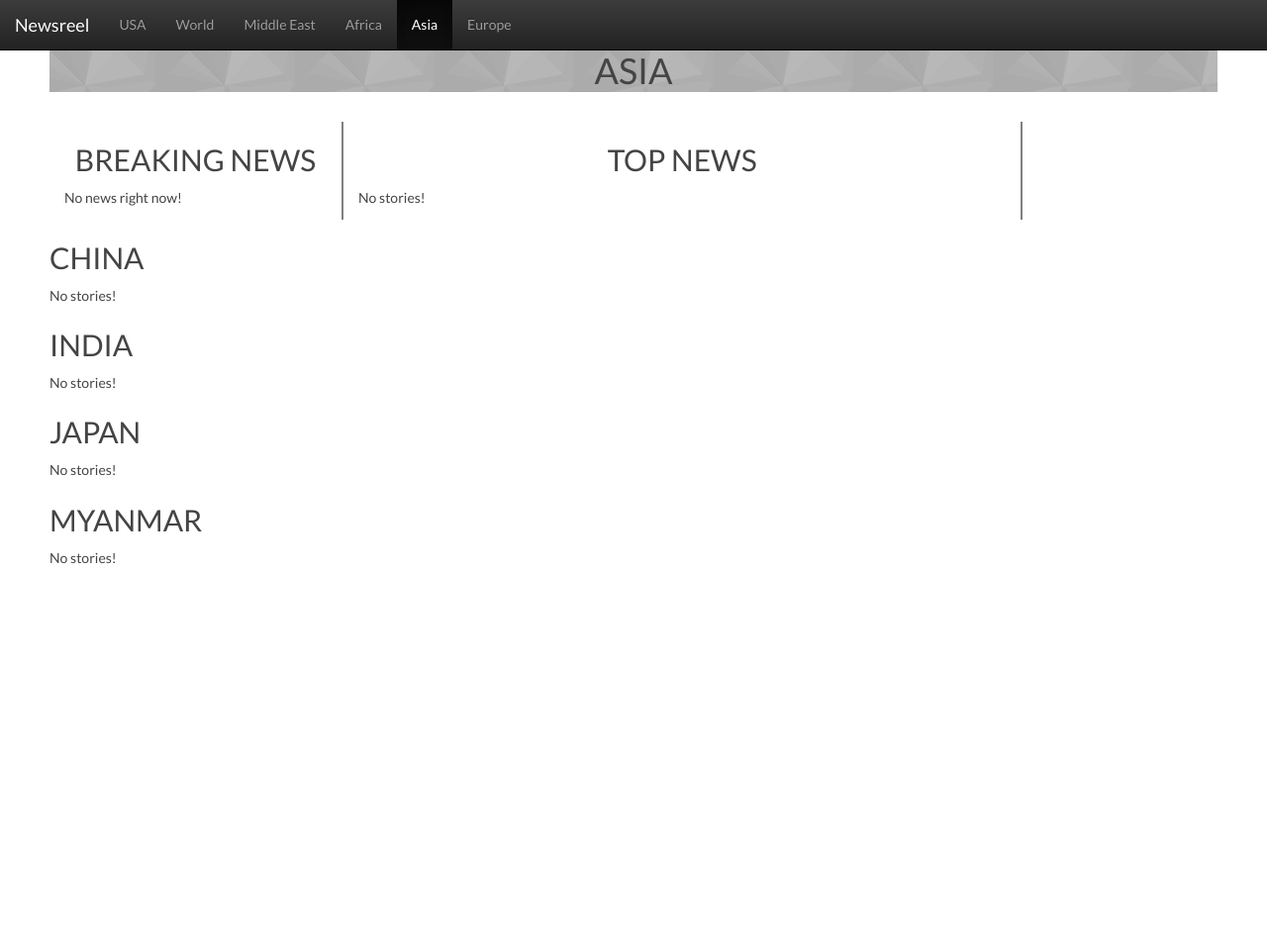
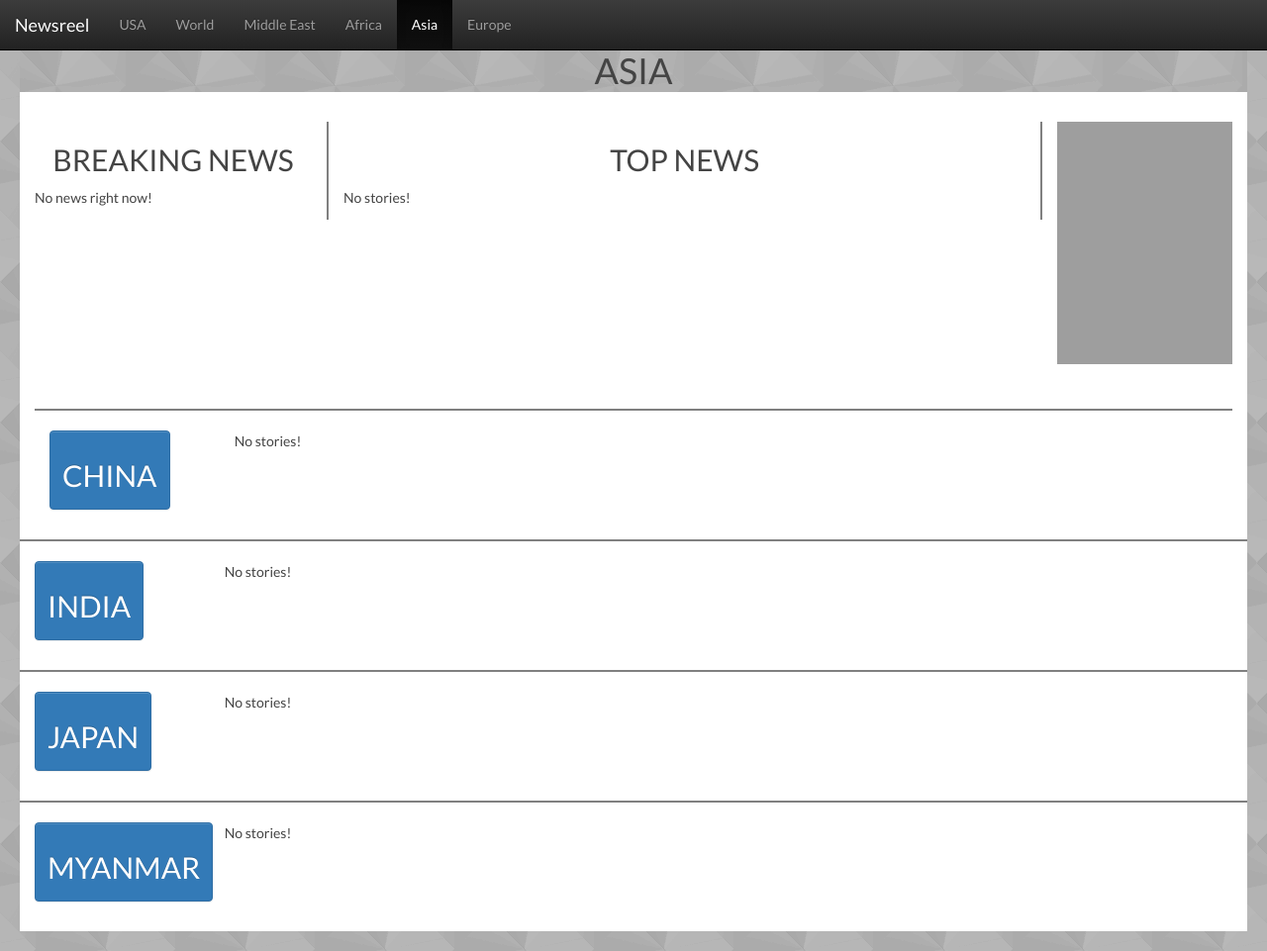
Before and after one commit to adn5327/newsreel, a Django app: page /asia/ in a window 1280 px wide. Shown: the whole page at 99% size. Before the commit the page ends 570 px from the top, so only its background shows below. Run offline with Django 3.2, Linux system fonts and the light colour scheme; data that the repository does not hold is empty; some libraries are stand-ins or nearby versions; grey boxes are pictures that could not be loaded.

Commit message:
adding javascript for data

```diff
--- a/centerpiece/guardian.py
+++ b/centerpiece/guardian.py
@@ -4,7 +4,7 @@ import aylien
 from .models import Article
 from django.core.exceptions import ObjectDoesNotExist
 from django.db import connection
-def guardian_search(searchTerm,numResults=5,orderby='relevance',listy=[]):
+def guardian_search(searchTerm,numResults=5,orderby='relevance',listy=[], sentNum=5):
     searchTerm = searchTerm.replace(' ','%20')
     api_endpoint = 'http://content.guardianapis.com/search'
     payload = {'page-size':numResults, 'q':searchTerm, 'order-by':orderby, 'api-key':keys.guardiankey}
@@ -23,7 +23,7 @@ def guardian_search(searchTerm,numResults=5,orderby='relevance',listy=[]):
             entry = Article.objects.get(url=cur_url)
             str = entry.text
         except Article.DoesNotExist:
-            str= aylien.summarize(result['webUrl'],5)
+            str= aylien.summarize(result['webUrl'],sentNum)
             entry = Article(url=cur_url, text=str)
             entry.save()
         #print '---------------'
--- a/centerpiece/npr.py
+++ b/centerpiece/npr.py
@@ -5,7 +5,7 @@ import aylien
 from .models import Article
 from django.core.exceptions import ObjectDoesNotExist
 from django.db import connection
-def npr_search(cur_topic, numResults=5, listy=[]):
+def npr_search(cur_topic, numResults=5, listy=[],sentNum=5):
 
     api_endpoint = 'http://api.npr.org/query'
     payload = { 'id':topics.npr_dict[cur_topic],
@@ -34,7 +34,7 @@ def npr_search(cur_topic, numResults=5, listy=[]):
                     entry = Article.objects.get(url=cur_url)
                     str = entry.text
                 except Article.DoesNotExist:
-                    str = aylien.summarize(each_link['$text'])
+                    str = aylien.summarize(each_link['$text'],sentNum)
                     entry = Article(url=cur_url, text=str)
                     entry.save()
                 #print '---------------'
--- a/centerpiece/static/centerpiece/css/custom.css
+++ b/centerpiece/static/centerpiece/css/custom.css
@@ -1,12 +1,18 @@
 * {
     font-family: 'Lato', sans-serif;
 }
+html {
+    background-color: #808080;
+    background-image: url("../images/diagmonds-light.png");
+}
 body {
     margin-top: 50px;
-    margin-left: 50px;
-    margin-right: 50px;
+    margin-left: 20px;
+    margin-right: 20px;
+    margin-bottom: 20px;
     line-height: 1.6;
     font-size: 14px;
+    background-color: white;
     color: #444;
 }
 h1,h2,h3,h4{
@@ -24,6 +30,12 @@ h1,h2,h3,h4{
     border-right: 2px solid #808080;
     border-left: 2px solid #808080;
 }
+.top-line{
+    margin: auto;
+    border-top: 2px solid #808080;
+    padding-top: 20px;
+    padding-bottom: 20px;
+}
 .fixed-sidebar{
     position: fixed;
 }
@@ -33,23 +45,6 @@ h1,h2,h3,h4{
 input[type="radio"] {
     margin-right: 10px;
     margin-bottom: 10px;
-}
-.btn-primary{
-    background-color: #F19425;
-    color: #fff;
-    border: none;
-    outline: #F19425;
-}
-.ticker{
-    background-color: #ffffff;
-    background-image: url("../images/diamond-upholstery.png");
-    margin-left: 80px;
-    margin-right: 80px;
-}
-.acct-form{
-    margin-left: auto;
-    margin-right: auto;
-    border-collapse: collapse;
 }
 .form-title{
     padding-bottom:20px;
--- /dev/null
+++ b/centerpiece/static/centerpiece/js/custom.js
@@ -0,0 +1,20 @@
+function curDate(tag, country){
+    if(document.getElementById(tag).innerHTML != ''){
+        document.getElementById(tag).innerHTML = '';
+        return;
+    }
+    $.ajax({
+        type: 'GET',
+        url: 'https://restcountries.eu/rest/v1/name/'+country+'?fullText=true',
+        dataType: 'json',
+        success: function(msg) {
+            document.getElementById(tag).innerHTML =
+                '<br><p> Population: '+ msg[0].population +'</p>'+
+                '<p> Area: ' + msg[0].area + '</p>' +
+                '<p> Capital: '+ msg[0].capital + '</p>' +
+                '<p> Region: ' + msg[0].region + '</p>' +
+                '<p> Subregion: ' + msg[0].subregion + '</p>';
+
+        }
+    });
+}
--- a/centerpiece/templates/centerpiece/base.html
+++ b/centerpiece/templates/centerpiece/base.html
@@ -6,6 +6,7 @@
 <head>
 <!--<link rel="shortcut icon" href="{% static 'centerpiece/images/favicon.ico' %}" sizes="256x256">-->
 <script src="https://ajax.googleapis.com/ajax/libs/jquery/1.11.3/jquery.min.js"></script>
+<script src="{% static 'centerpiece/js/custom.js'%}"></script>
 <nav class="navbar navbar-inverse navbar-fixed-top">
   <div class="container-fluid">
     <div class="navbar-header">
--- a/centerpiece/templates/centerpiece/generic_subcat.html
+++ b/centerpiece/templates/centerpiece/generic_subcat.html
@@ -22,23 +22,29 @@
             <div class="text-center"></div>
         </div>
         <div class="col-md-2">
-            <a href="http://www.accuweather.com/en/us/champaign-il/61820/weather-forecast/328774" class="aw-widget-legal">
-            </a><div id="awcc1460517482844" class="aw-widget-current"  data-locationkey="328774" data-unit="f" data-language="en-us" data-useip="false" data-uid="awcc1460517482844"></div><script type="text/javascript" src="http://oap.accuweather.com/launch.js"></script>
+            <iframe id="forecast_embed" type="text/html" frameborder="0" height="245" width="100%" src="http://forecast.io/embed/#lat=40.1112970&lon=-88.23238&name=Champaign"> </iframe>
         </div>
         </div>
         <div class="row">
+            </br></br>
+        </div>
             {% for key,value in sub.items %}
-                <div class="col-md-{{div}}">
-                    <h2> {{key|upper}} </h2>
+            <div class="row top-line">
+                    <div class="col-md-2">
+                        <button class="btn btn-primary" onclick="curDate('country-data-{{forloop.counter0}}', '{{key}}')"><h2> {{key|upper}} </h2></button>
+                        <p id="country-data-{{forloop.counter0}}"></p>
+                    </div>
                         {% for each_story in value %}
+                        <div class = "col-md-5">
                             <h4><a href={{each_story.url}}>{{each_story.title}}</a></h4>
                             {{each_story.summary}}
+                        </div>
                         {% empty %}
                             <p>No stories!</p>
                         {% endfor %}
                     </div>
+            </div>
             {% empty %}
             {% endfor %}
     </div>
-    </div>
 </body>
--- a/requirements.txt
+++ b/requirements.txt
@@ -1,4 +1,6 @@
 aylien-apiclient==0.5.0
+dj-database-url==0.4.1
 Django==1.9.5
+gunicorn==19.4.5
 httplib2==0.9.2
 requests==2.9.1
```
Also changed, not shown: centerpiece/country_data.py (added, +11 -0 lines). Lines whose indentation alone changed are shown as unchanged.
